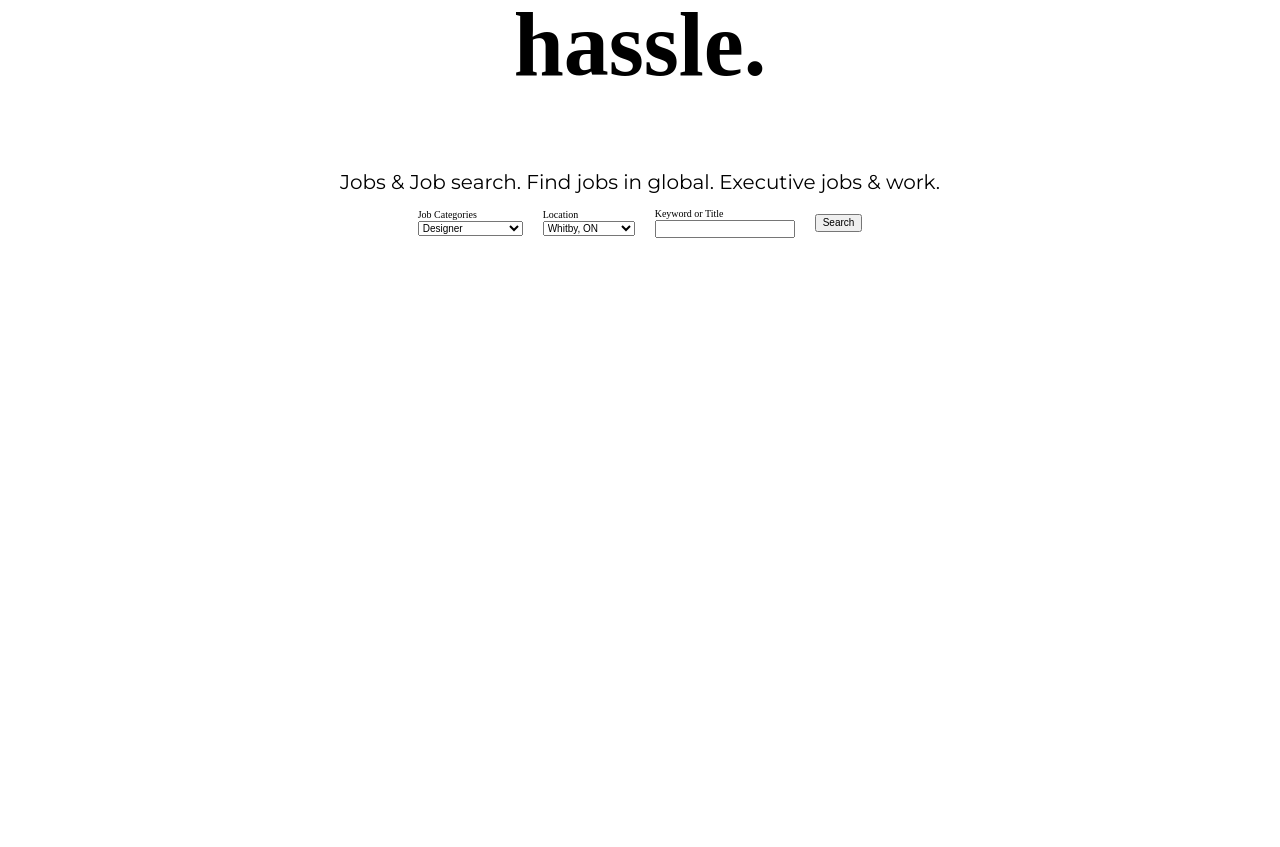
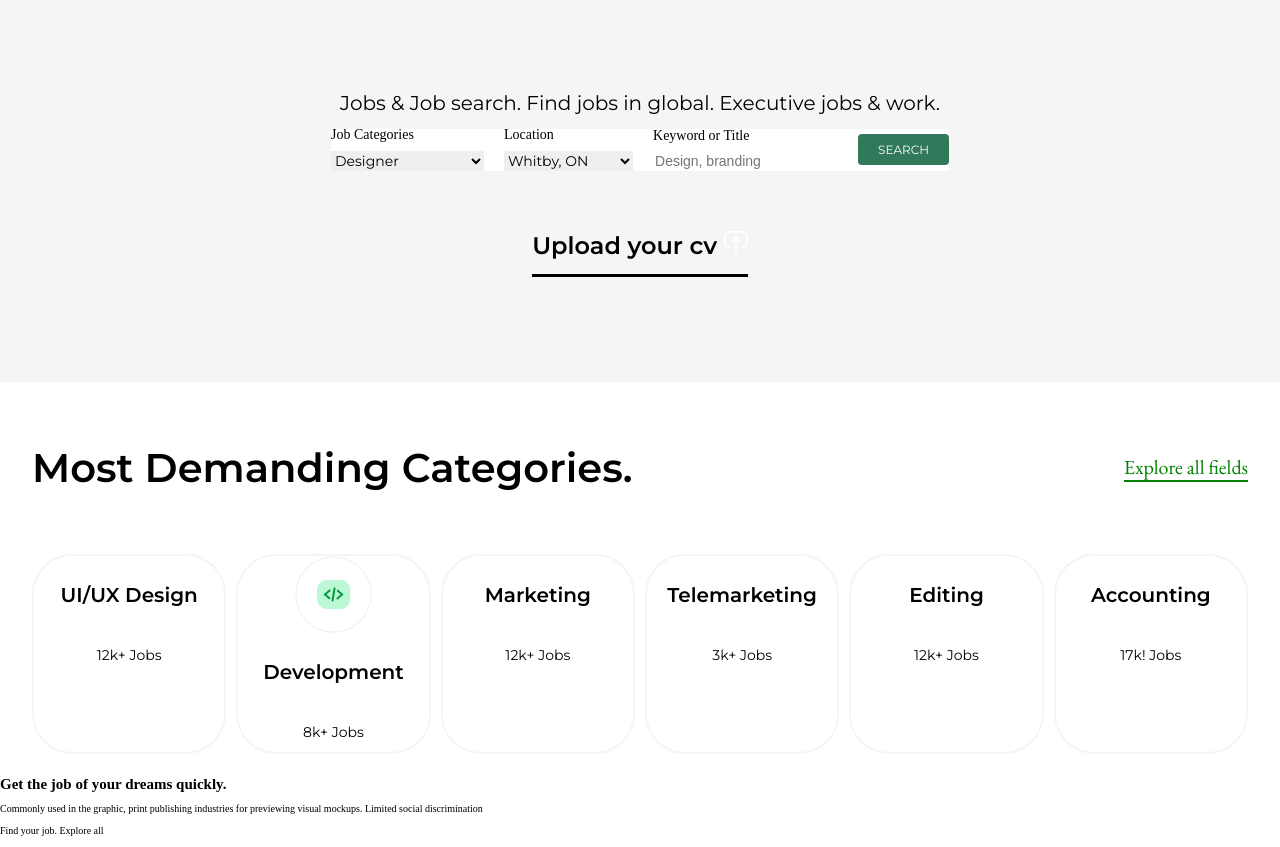
Before and after one commit to rodgersajb/jobi, a React (Vite) app: page / in a window 1280 px wide. Shown: the part 460-1307 px from the top of the page. Before the commit the page ends 842 px from the top, so only its background shows below. Built offline with nearby package versions, Linux system fonts and the light colour scheme.

Commit message:
organized home page components into a homepage components folder, added new sections with styling

```diff
--- a/package.json
+++ b/package.json
@@ -9,6 +9,11 @@
     "preview": "vite preview"
   },
   "dependencies": {
+    "@fortawesome/fontawesome-svg-core": "^6.3.0",
+    "@fortawesome/free-regular-svg-icons": "^6.3.0",
+    "@fortawesome/free-solid-svg-icons": "^6.3.0",
+    "@fortawesome/react-fontawesome": "^0.2.0",
+    "babel-plugin-macros": "^3.1.0",
     "firebase": "^9.18.0",
     "react": "^18.2.0",
     "react-dom": "^18.2.0",
--- a/src/App.jsx
+++ b/src/App.jsx
@@ -1,5 +1,5 @@
 import "./styles/sass/styles.scss";
-import Home from "./Components/Home";
+import Home from "./Components/Homepage/Home";
 
 function App() {
   return (
--- /dev/null
+++ b/src/Components/Homepage/Categories.jsx
@@ -0,0 +1,58 @@
+const Categories = () => {
+  return (
+    <>
+      <div className="wrapper">
+        <div className="categories">
+          <h3>Most Demanding Categories.</h3>
+          <p>Explore all fields</p>
+        </div>
+        <div className="grid-container">
+          <div>
+
+            <h5>UI/UX Design</h5>
+            <p>12k+ Jobs</p>
+          </div>
+          <div>
+            <img src="public/assets/assets/coding.png" alt="" />
+            <h5>Development</h5>
+            <p>8k+ Jobs</p>
+          </div>
+          <div>
+            <img src="" alt="" />
+            <h5>Marketing</h5>
+            <p>12k+ Jobs</p>
+          </div>
+          <div>
+            <img src="" alt="" />
+            <h5>Telemarketing</h5>
+            <p>3k+ Jobs</p>
+          </div>
+          <div>
+            <img src="" alt="" />
+            <h5>Editing</h5>
+            <p>12k+ Jobs</p>
+          </div>
+          <div>
+            <img src="" alt="" />
+            <h5>Accounting</h5>
+            <p>17k! Jobs</p>
+          </div>
+        </div>
+      </div>
+      <div className="find-job">
+        <img src="" alt="" />
+        <div>
+            <h2>
+                Get the job of your dreams quickly.
+            </h2>
+            <p>Commonly used in the graphic, print publishing industries for previewing visual mockups. Limited social discrimination</p>
+            <div>
+                <p>Find your job. <span className="underline">Explore all</span></p>
+            </div>
+        </div>
+      </div>
+    </>
+  );
+};
+
+export default Categories;
--- a/src/Components/Home.jsx
+++ b/src/Components/Homepage/Header.jsx
@@ -1,22 +1,6 @@
-import background from "../assets/home-background.jpg";
-
-const Home = () => {
+const Header = () => {
   return (
     <>
-      <nav>
-        <img src="public/assets/assets/jobiLogo.png" alt="jobi logo" />
-        <ul>
-          <li>Home</li>
-          <li>Job</li>
-          <li>Explore</li>
-          <li>Category</li>
-          <li>Pages</li>
-        </ul>
-        <div className="login-buttons">
-          <button>Login</button>
-          <button>Register</button>
-        </div>
-      </nav>
       <header>
         <h1>Find your job without any hassle.</h1>
         <p>Jobs & Job search. Find jobs in global. Executive jobs & work.</p>
@@ -41,13 +25,17 @@ const Home = () => {
           </div>
           <div>
             <label htmlFor="title">Keyword or Title</label>
-            <input type="text" id="title" />
+            <input type="text" id="title" placeholder="Design, branding" />
           </div>
           <button>Search</button>
         </form>
+        <h5>
+          Upload your cv{" "}
+          <img src="public/assets/assets/upload.png" alt="upload file" />
+        </h5>
       </header>
     </>
   );
 };
 
-export default Home;
+export default Header;
--- /dev/null
+++ b/src/Components/Homepage/Home.jsx
@@ -0,0 +1,17 @@
+import Nav from "./Nav";
+import Header from "./Header";
+import Categories from "./Categories";
+
+const Home = () => {
+  return (
+    <>
+    <Nav/>
+    <Header />
+    <Categories />
+
+
+    </>
+  );
+};
+
+export default Home;
--- /dev/null
+++ b/src/Components/Homepage/Nav.jsx
@@ -0,0 +1,23 @@
+
+const Nav = () => {
+    return (
+      <>
+        <nav>
+          <img src="public/assets/assets/jobiLogo.png" alt="jobi logo" />
+          <ul>
+            <li>Home</li>
+            <li>Job</li>
+            <li>Explore</li>
+            <li>Category</li>
+            <li>Pages</li>
+          </ul>
+          <div className="login-buttons">
+            <button>Login</button>
+            <button>Register</button>
+          </div>
+        </nav>
+      </>
+    );
+}
+
+export default Nav;
--- a/src/styles/sass/partials/_baseStyles.scss
+++ b/src/styles/sass/partials/_baseStyles.scss
@@ -8,3 +8,17 @@ ul {
   margin: 0;
   list-style-type: none;
 }
+
+.flex-container {
+    display: flex;
+}
+
+.grid-container {
+    display: grid;
+}
+
+.wrapper {
+    margin: 0 auto;
+    max-width: 1580px;
+    width: 95%;
+}
--- a/src/styles/sass/partials/_home.scss
+++ b/src/styles/sass/partials/_home.scss
@@ -1,4 +1,3 @@
-
 nav {
   width: 95%;
   display: flex;
@@ -41,13 +40,13 @@
   align-items: center;
   justify-content: center;
   height: 800px;
+  background: $lightgrey;
   h1 {
     font-style: $heading1;
     font-size: 9rem;
     text-align: center;
     width: 50%;
     line-height: normal;
-
   }
   p {
     font-size: 2rem;
@@ -58,10 +57,97 @@
     align-items: center;
     justify-content: space-evenly;
     gap: 2rem;
+    background: #fff;
     div {
       display: flex;
       flex-direction: column;
+      label {
+        font-size: 1.4rem;
+        padding: 0 0 1rem 0;
+      }
+      #jobs,
+      #location,
+      #title {
+        font-style: $heading2;
+        font-size: 1.4rem;
+      }
+
+      select {
+        border: none;
+        font-size: 1.2rem;
+        font-family: $heading2;
+      }
+      input {
+        border: none;
+      }
+    }
+    button {
+      border: none;
+      background: $green;
+      color: #fff;
+      font-family: $heading2;
+      font-size: 1.2rem;
+      padding: 0.8rem 2rem;
+      border-radius: 0.4rem;
+      text-transform: uppercase;
+      height: 75%;
+    }
+  }
+  h5 {
+    font-family: $heading2;
+    font-size: 2.4rem;
+    border-bottom: 3px solid black;
+    padding: 2rem 0;
   }
 }
 
+.wrapper {
+  .categories {
+    margin: 4rem 0 0 0;
+    display: flex;
+    justify-content: space-between;
+    align-items: center;
+    h3 {
+      font-size: 4rem;
+      font-family: $heading2;
     }
+    p {
+      font-size: 2rem;
+      border-bottom: 2px solid green;
+      line-height: normal;
+      color: green;
+      font-family: $heading1;
+    }
+  }
+  .grid-container {
+    margin: 4rem 0 0 0;
+    grid-template-columns: repeat(6, 1fr);
+    gap: 1rem;
+    // grid-auto-rows: minmax(100px, auto);
+    div {
+      border: 2px solid $lightgrey;
+      border-radius: 4rem;
+      display: flex;
+      flex-direction: column;
+      align-items: center;
+      &:hover,
+      &:focus {
+        border: 2px solid green;
+        transition: ease-in-out 0.3s;
+      }
+      .fa-code {
+        font-size: 2rem;
+      }
+      h5 {
+        font-size: 2rem;
+        text-align: center;
+        font-family: $heading2;
+      }
+      p {
+        font-size: 1.4rem;
+        text-align: center;
+        font-family: $heading2;
+      }
+    }
+  }
+}
--- a/src/styles/sass/styles.css
+++ b/src/styles/sass/styles.css
@@ -6,6 +6,20 @@ html {
 ul {
   margin: 0;
   list-style-type: none;
+}
+
+.flex-container {
+  display: flex;
+}
+
+.grid-container {
+  display: grid;
+}
+
+.wrapper {
+  margin: 0 auto;
+  max-width: 1580px;
+  width: 95%;
 }
 
 html {
@@ -302,6 +316,7 @@ header {
   align-items: center;
   justify-content: center;
   height: 800px;
+  background: #f5f5f5;
 }
 header h1 {
   font-style: "EB Garamond", serif;
@@ -319,8 +334,91 @@ header form {
   align-items: center;
   justify-content: space-evenly;
   gap: 2rem;
+  background: #fff;
 }
 header form div {
   display: flex;
   flex-direction: column;
+}
+header form div label {
+  font-size: 1.4rem;
+  padding: 0 0 1rem 0;
+}
+header form div #jobs,
+header form div #location,
+header form div #title {
+  font-style: "Montserrat", sans-serif;
+  font-size: 1.4rem;
+}
+header form div select {
+  border: none;
+  font-size: 1.2rem;
+  font-family: "Montserrat", sans-serif;
+}
+header form div input {
+  border: none;
+}
+header form button {
+  border: none;
+  background: #31795A;
+  color: #fff;
+  font-family: "Montserrat", sans-serif;
+  font-size: 1.2rem;
+  padding: 0.8rem 2rem;
+  border-radius: 0.4rem;
+  text-transform: uppercase;
+  height: 75%;
+}
+header h5 {
+  font-family: "Montserrat", sans-serif;
+  font-size: 2.4rem;
+  border-bottom: 3px solid black;
+  padding: 2rem 0;
+}
+
+.wrapper .categories {
+  margin: 4rem 0 0 0;
+  display: flex;
+  justify-content: space-between;
+  align-items: center;
+}
+.wrapper .categories h3 {
+  font-size: 4rem;
+  font-family: "Montserrat", sans-serif;
+}
+.wrapper .categories p {
+  font-size: 2rem;
+  border-bottom: 2px solid green;
+  line-height: normal;
+  color: green;
+  font-family: "EB Garamond", serif;
+}
+.wrapper .grid-container {
+  margin: 4rem 0 0 0;
+  grid-template-columns: repeat(6, 1fr);
+  gap: 1rem;
+}
+.wrapper .grid-container div {
+  border: 2px solid #f5f5f5;
+  border-radius: 4rem;
+  display: flex;
+  flex-direction: column;
+  align-items: center;
+}
+.wrapper .grid-container div:hover, .wrapper .grid-container div:focus {
+  border: 2px solid green;
+  transition: ease-in-out 0.3s;
+}
+.wrapper .grid-container div .fa-code {
+  font-size: 2rem;
+}
+.wrapper .grid-container div h5 {
+  font-size: 2rem;
+  text-align: center;
+  font-family: "Montserrat", sans-serif;
+}
+.wrapper .grid-container div p {
+  font-size: 1.4rem;
+  text-align: center;
+  font-family: "Montserrat", sans-serif;
 }/*# sourceMappingURL=styles.css.map */
```
Also changed, not shown: src/Components/FontAwesome.jsx (added, +8 -0 lines), src/Components/Homepage/NavHeader.jsx (added, +11 -0 lines), 2 other files (tests, documents, lock files or other folders). Lines whose indentation alone changed are shown as unchanged.
